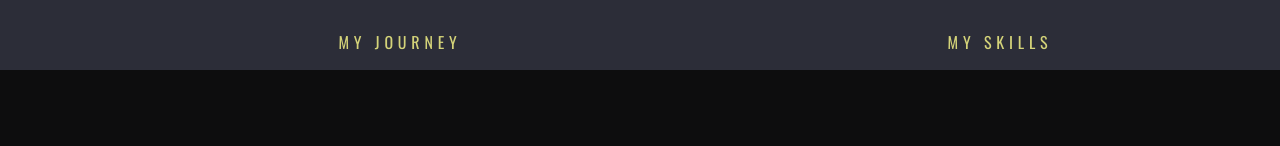
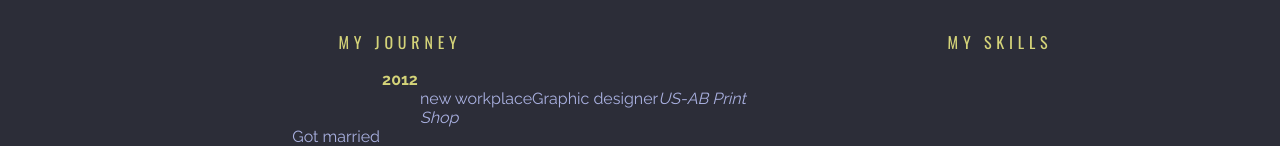
Before and after one commit to SystemInfected/portfolio, a Next.js app: page / in a window 1280 px wide. Shown: the part 1615-1761 px from the top of the page. Before the commit the page ends 1685 px from the top, so only its background shows below. Built offline with nearby package versions, Linux system fonts and the light colour scheme.

Commit message:
Skills and about + vars

```diff
--- a/src/components/Featured.tsx
+++ b/src/components/Featured.tsx
@@ -57,13 +57,13 @@ const FeaturedContainer = styled.div`
 	justify-content: space-between;
 	grid-gap: 2.5em 6em;
 	margin-bottom: 6em;
-	@media screen and (max-width: 860px) {
+	@media screen and (max-width: ${breakpoint.tabletBig}) {
 		grid-template-columns: repeat(2, minmax(0, 1fr));
 		div:last-child {
 			margin-left: calc(50% + 2.5em);
 		}
 	}
-	@media screen and (max-width: 580px) {
+	@media screen and (max-width: ${breakpoint.mobileBig}) {
 		grid-template-columns: 1fr;
 		div:last-child {
 			margin-left: 0;
--- a/src/components/SkillsAbout.tsx
+++ b/src/components/SkillsAbout.tsx
@@ -7,6 +7,15 @@ const SkillsAbout = () => {
 			<SkillsAboutSection>
 				<About>
 					<h2>My journey</h2>
+					<HistoryList>
+						<li id='year'>2012</li>
+						<li id='event'>
+							<span>new workplace</span>
+							Graphic designer
+							<i>US-AB Print Shop</i>
+						</li>
+						<li id='personal'>Got married</li>
+					</HistoryList>
 				</About>
 				<Skills>
 					<h2>My skills</h2>
@@ -33,7 +42,7 @@ const SkillsAboutSection = styled.div`
 	@media screen and (max-width: ${breakpoint.tablet}) {
 		padding: 0 2.5em;
 	}
-	@media screen and (max-width: ${breakpoint.mobile}) {
+	@media screen and (max-width: ${breakpoint.mobileBig}) {
 		flex-direction: column;
 	}
 	h2 {
@@ -51,14 +60,37 @@ const SkillsAboutSection = styled.div`
 
 const About = styled.div`
 	width: 60%;
-	@media screen and (max-width: ${breakpoint.mobile}) {
+	@media screen and (max-width: ${breakpoint.mobileBig}) {
 		width: 100%;
+	}
+`
+
+const HistoryList = styled.ul`
+	list-style: none;
+	color: ${color.mainColorLight};
+	font-size: clamp(1.3rem, 1.5vw, 1.6rem);
+	li {
+		width: calc(50% - 20px);
+		&#year {
+			text-align: center;
+			font-style: ${font.headingsFont};
+			color: ${color.mainAccentColor};
+			font-weight: bold;
+			margin-left: calc(25% + 10px);
+		}
+		&#event {
+			text-align: left;
+			margin-left: calc(50% + 20px);
+		}
+		&#personal {
+			text-align: right;
+		}
 	}
 `
 
 const Skills = styled.div`
 	width: 40%;
-	@media screen and (max-width: ${breakpoint.mobile}) {
+	@media screen and (max-width: ${breakpoint.mobileBig}) {
 		width: 100%;
 	}
 `
--- a/styles/variables.tsx
+++ b/styles/variables.tsx
@@ -15,7 +15,9 @@ export const font = {
 
 export const breakpoint = {
 	maxWidth: `1600px`,
+	tabletBig: `860px`,
 	tablet: `768px`,
+	mobileBig: `580px`,
 	mobile: `480px`,
 }
 
```
